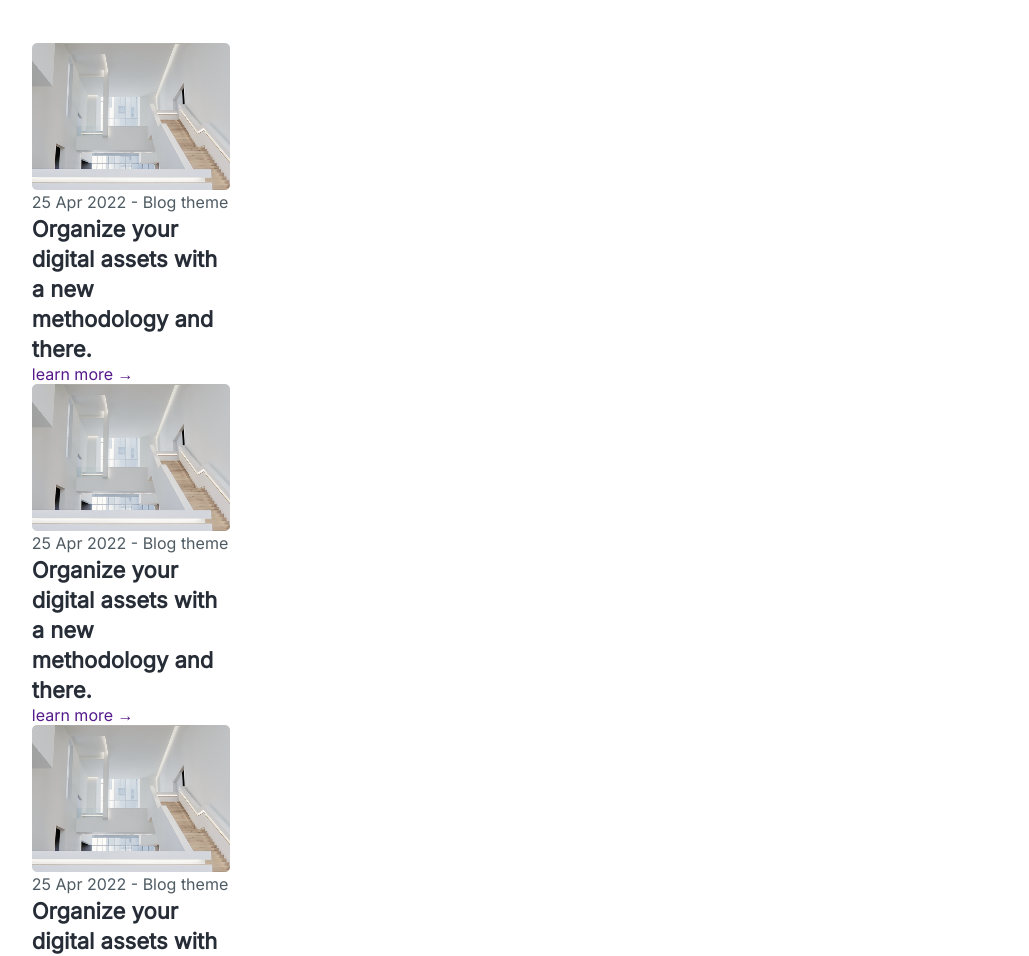
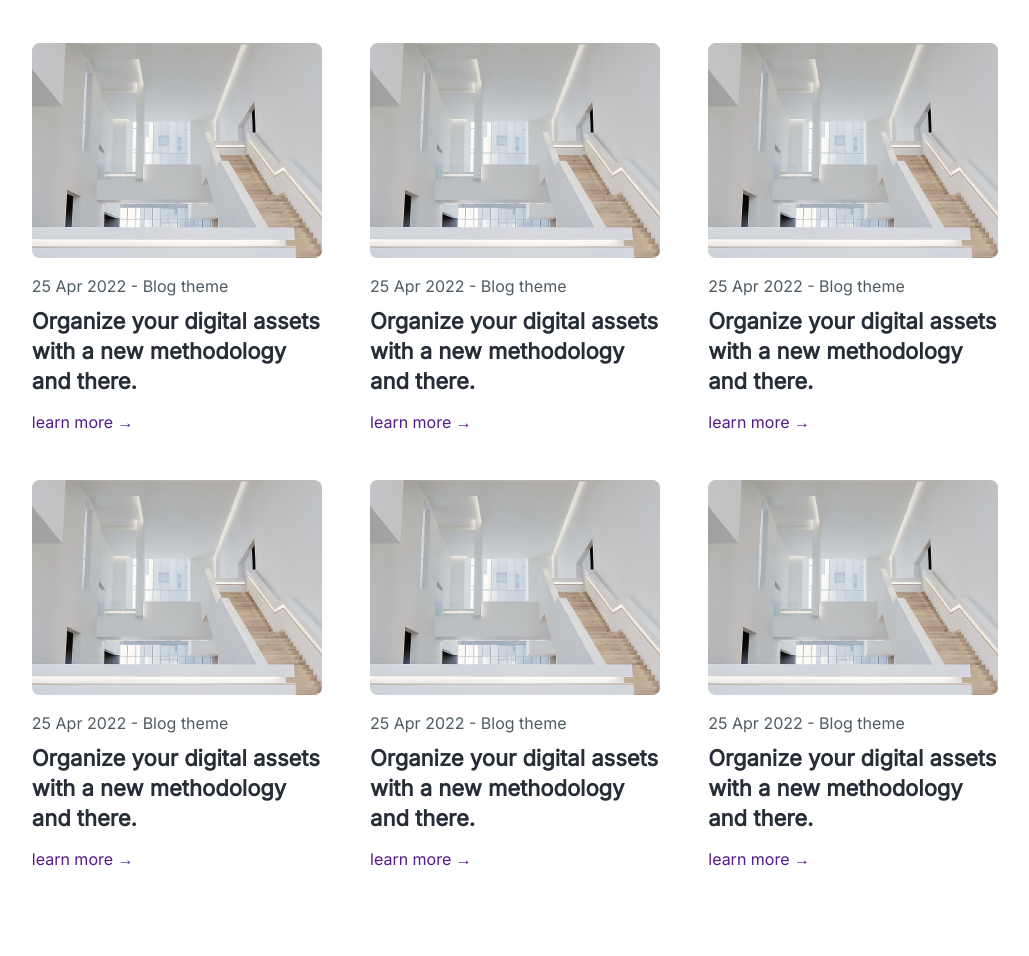
Before and after one commit to yosefamr2002/Blog-iti-css-task, a plain HTML site: page index.html in a window 1280 px wide. Shown: the part 1373-2329 px from the top of the page, without its empty margins (125-1154 px from the left). After the commit the page ends 2242 px from the top, so only its background shows below. Drawn offline with Linux system fonts and the light colour scheme.

Commit message:
latest posts done on desktop

```diff
--- a/assets/css/style.css
+++ b/assets/css/style.css
@@ -265,12 +265,26 @@ nav ul {
     display: flex;
     flex-direction: row;
     flex-wrap: wrap;
+    justify-content: space-between;
+    row-gap: 48px;
+
 }
-.posts_cards__card{
+
+.posts_cards__card {
     width: 30%;
 }
 
+.post__car_img {
+    padding-bottom: 16px;
+}
 
+.posts_cards__card .date {
+    padding-bottom: 8px;
+}
+
+.posts_cards__card h3 {
+    padding-bottom: 16px;
+}
 
 /* ///////////////////////////////////////////////////////// */
 @media(max-width: 768px) {
--- a/index.html
+++ b/index.html
@@ -118,47 +118,36 @@
                 <h2>Latest Blog Posts</h2>
             </div>
             <div class="cards">
-                <div class="posts_cards">
                 <div class="posts_cards__card">
                     <figure class="post__car_img"><img src="assets/images/Rectangle 1.png" alt=""></figure>
                     <p class="date">25 Apr 2022 - Blog theme</p>
                     <h3>Organize your digital assets with a new methodology and there.</h3>
                     <a href="">learn more →</a>
                 </div>
-                </div>
-                <div class="posts_cards">
                 <div class="posts_cards__card">
                     <figure class="post__car_img"><img src="assets/images/Rectangle 1.png" alt=""></figure>
                     <p class="date">25 Apr 2022 - Blog theme</p>
                     <h3>Organize your digital assets with a new methodology and there.</h3>
                     <a href="">learn more →</a>
                 </div>
-                </div>
-                <div class="posts_cards">
                 <div class="posts_cards__card">
                     <figure class="post__car_img"><img src="assets/images/Rectangle 1.png" alt=""></figure>
                     <p class="date">25 Apr 2022 - Blog theme</p>
                     <h3>Organize your digital assets with a new methodology and there.</h3>
                     <a href="">learn more →</a>
                 </div>
-                </div>
-                <div class="posts_cards">
                 <div class="posts_cards__card">
                     <figure class="post__car_img"><img src="assets/images/Rectangle 1.png" alt=""></figure>
                     <p class="date">25 Apr 2022 - Blog theme</p>
                     <h3>Organize your digital assets with a new methodology and there.</h3>
                     <a href="">learn more →</a>
                 </div>
-                </div>
-                <div class="posts_cards">
                 <div class="posts_cards__card">
                     <figure class="post__car_img"><img src="assets/images/Rectangle 1.png" alt=""></figure>
                     <p class="date">25 Apr 2022 - Blog theme</p>
                     <h3>Organize your digital assets with a new methodology and there.</h3>
                     <a href="">learn more →</a>
                 </div>
-                </div>
-                <div class="posts_cards">
                 <div class="posts_cards__card">
                     <figure class="post__car_img"><img src="assets/images/Rectangle 1.png" alt=""></figure>
                     <p class="date">25 Apr 2022 - Blog theme</p>
@@ -167,8 +156,11 @@
                 </div>
             </div>
         </div>
+    </section>
+
+    <div class="signup">
+
     </div>
-    </section>
 </body>
 
 </html>
```
Lines whose indentation alone changed are shown as unchanged.
